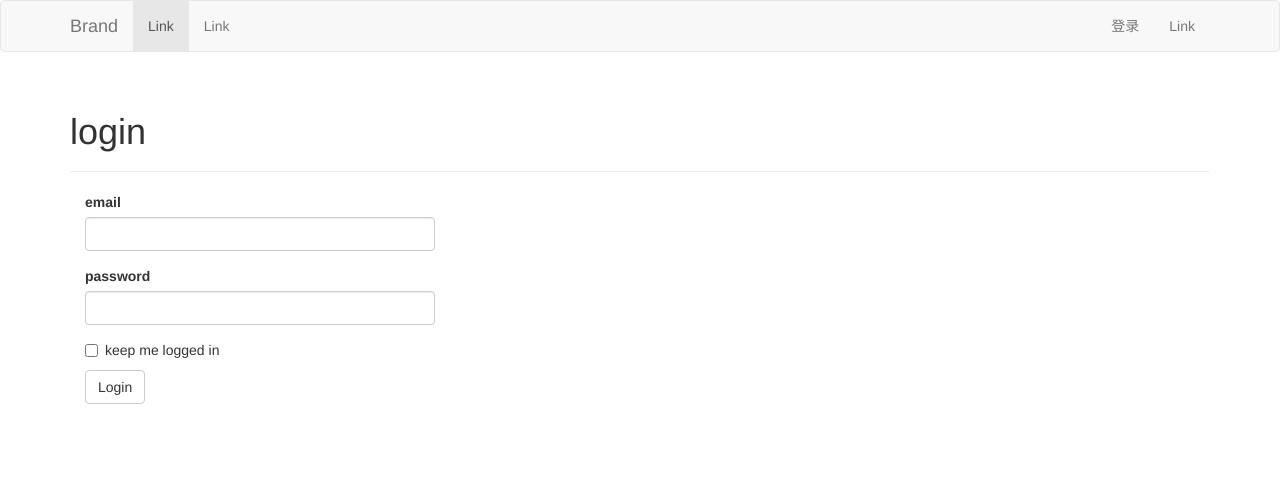
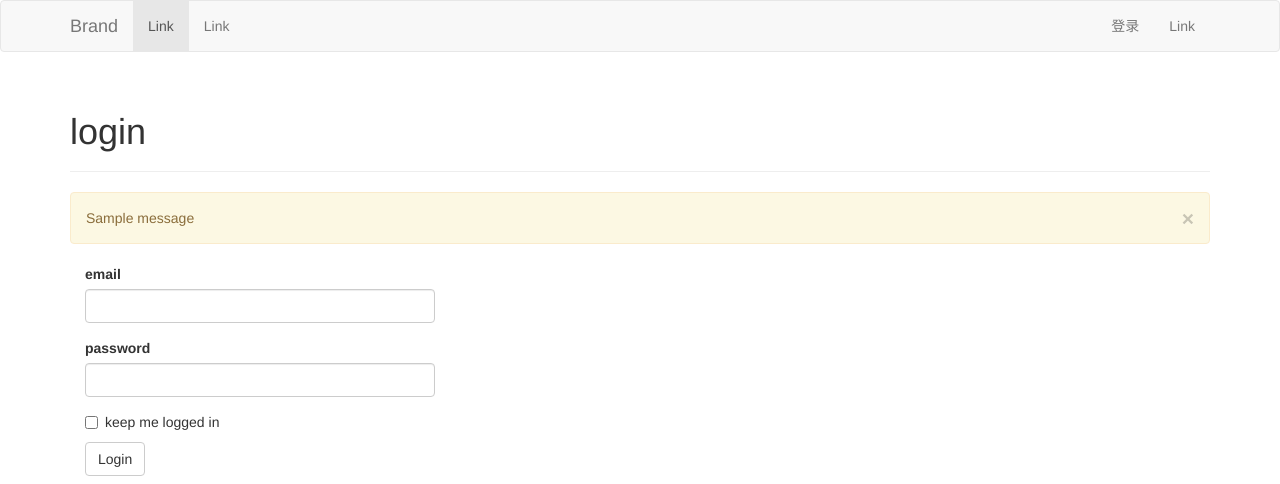
Before and after one commit to cmzz/pyblog, a Flask app: page /auth/login in a window 1280 px wide. Shown: the top 484 px of the page. Run offline with Flask 2, Linux system fonts and the light colour scheme; tables that the repository leaves empty hold one stand-in row (values such as "Sample post"); one stand-in notice (Sample message) is shown; some libraries are stand-ins or nearby versions.

Commit message:
继续完善登陆页

```diff
--- a/app/models.py
+++ b/app/models.py
@@ -26,7 +26,6 @@ class User(UserMixin, db.Model):
         return check_password_hash(self.password_hash, password)
 
 
-
 @login_manager.user_loader
 def load_user(user_id):
     return User.query.get(int(user_id))
--- a/app/templates/auth/login.html
+++ b/app/templates/auth/login.html
@@ -3,7 +3,7 @@
 {% import "bootstrap/wtf.html" as wtf %}
 
 {% block title %}
-登陆
+    登陆
 {% endblock %}
 
 {% block content %}
@@ -11,8 +11,15 @@
         <div class="page-header">
             <h1>login</h1>
         </div>
+        {% for message in get_flashed_messages() %}
+            <div class="alert alert-warning">
+                <button type="button" class="close" data-dismiss="alert">&times;</button>
+                {{ message }}
+            </div>
+        {% endfor %}
+
         <div class="col-md-4">
-        {{ wtf.quick_form(form) }}
+            {{ wtf.quick_form(form) }}
         </div>
     </div>
 {% endblock %}
--- a/app/views/auth/forms.py
+++ b/app/views/auth/forms.py
@@ -2,11 +2,30 @@ __author__ = 'Andy'
 
 from flask_wtf import Form
 from wtforms import StringField, PasswordField, BooleanField, SubmitField
-from wtforms.validators import Required, Length, Email
+from wtforms.validators import Required, Length, Email, Regexp, EqualTo
+from wtforms import ValidationError
+from ...models import User
 
 
 class LoginForm(Form):
-    email = StringField("email", validators=[Required(), Length(1,64), Email()])
+    email = StringField("email", validators=[Required(), Length(1, 64), Email()])
     password = PasswordField('password', validators=[Required()])
     rember_me = BooleanField("keep me logged in")
     submit = SubmitField("Login")
+
+
+class RegistrationForm(Form):
+    email = StringField("Email", validators=[Required(), Length(1, 64), Email()])
+    username = StringField("Username", validators=[Required(), Length(1, 64), Regexp("^[A-Za-z][A-Za-z0-9_.]*$", 0,
+                                                                                     "Usernames must have only letters, numbers, dots or underscores")])
+    password = PasswordField("Password", validators=[Required(), EqualTo("password2", message="passwords must match")])
+    password2 = PasswordField("Confirm password", validators=[Required()])
+    submit = SubmitField("Register")
+
+    def validate_email(self, field):
+        if User.query.filter_by(email=field.data).first():
+            raise ValidationError("email already registered.")
+
+    def validate_username(self, field):
+        if User.query.filter_by(username=field.data).first():
+            raise ValidationError("username already in use.")
--- a/app/views/auth/views.py
+++ b/app/views/auth/views.py
@@ -1,7 +1,7 @@
 __author__ = 'wuzhuo'
 
 from flask import render_template, redirect, request, url_for, flash
-from flask.ext.login import login_user
+from flask.ext.login import login_user, login_required, logout_user
 from . import auth
 from ...models import User
 from .forms import LoginForm
@@ -14,10 +14,18 @@ def login():
     if form.validate_on_submit():
         user = User.query.filter_by(email=form.email.data).first()
 
-        if user is not  None and user.verify_password(form.password.data):
+        if user is not None and user.verify_password(form.password.data):
             login_user(user, form.rember_me.data)
             return redirect(request.args.get("next") or url_for('main.index'))
 
         flash("Invalid username or password.")
 
     return render_template('auth/login.html', form=form)
+
+
+@auth.route('/logout')
+@login_required
+def logout():
+    logout_user()
+    flash("You are been logged out.")
+    return redirect(url_for('main.index'))
--- a/app/views/errors.py
+++ b/app/views/errors.py
@@ -2,6 +2,7 @@ __author__ = 'Andy'
 
 from flask import render_template
 from . import main
+
 
 @main.app_errorhandler(404)
 def page_not_found(e):
--- a/app/views/index.py
+++ b/app/views/index.py
@@ -14,5 +14,4 @@ def index():
 @main.route('/test')
 @login_required
 def test():
-
     return render_template('test.html')
--- a/config.py
+++ b/config.py
@@ -17,7 +17,6 @@ class Config:
 
     @staticmethod
     def init_app(app):
-
         pass
 
 
@@ -30,7 +29,6 @@ class TestConfig(Config):
 
 
 class ProductionConfig(Config):
-
     pass
 
 
--- a/manage.py
+++ b/manage.py
@@ -9,8 +9,10 @@ app = create_app("development")
 manager = Manager(app)
 migrate = Migrate(app, db)
 
+
 def make_shell_context():
     return dict(app=app, db=db, User=User)
+
 
 manager.add_command("shell", Shell(make_shell_context))
 manager.add_command("db", MigrateCommand)
```
Also changed, not shown: app/__init__.py (line endings or trailing spaces), app/templates/base.html (line endings or trailing spaces), app/views/auth/__init__.py (line endings or trailing spaces).
